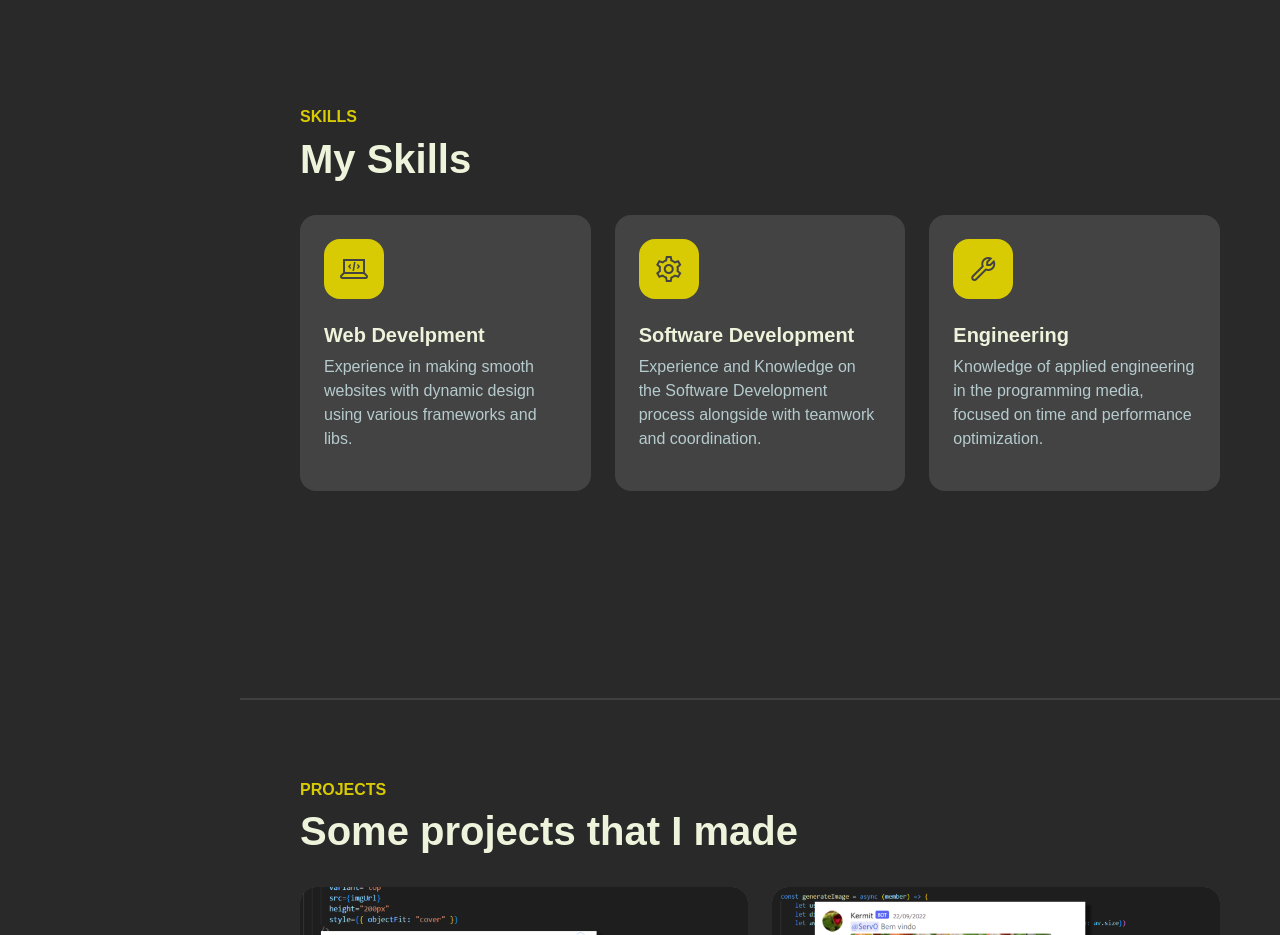
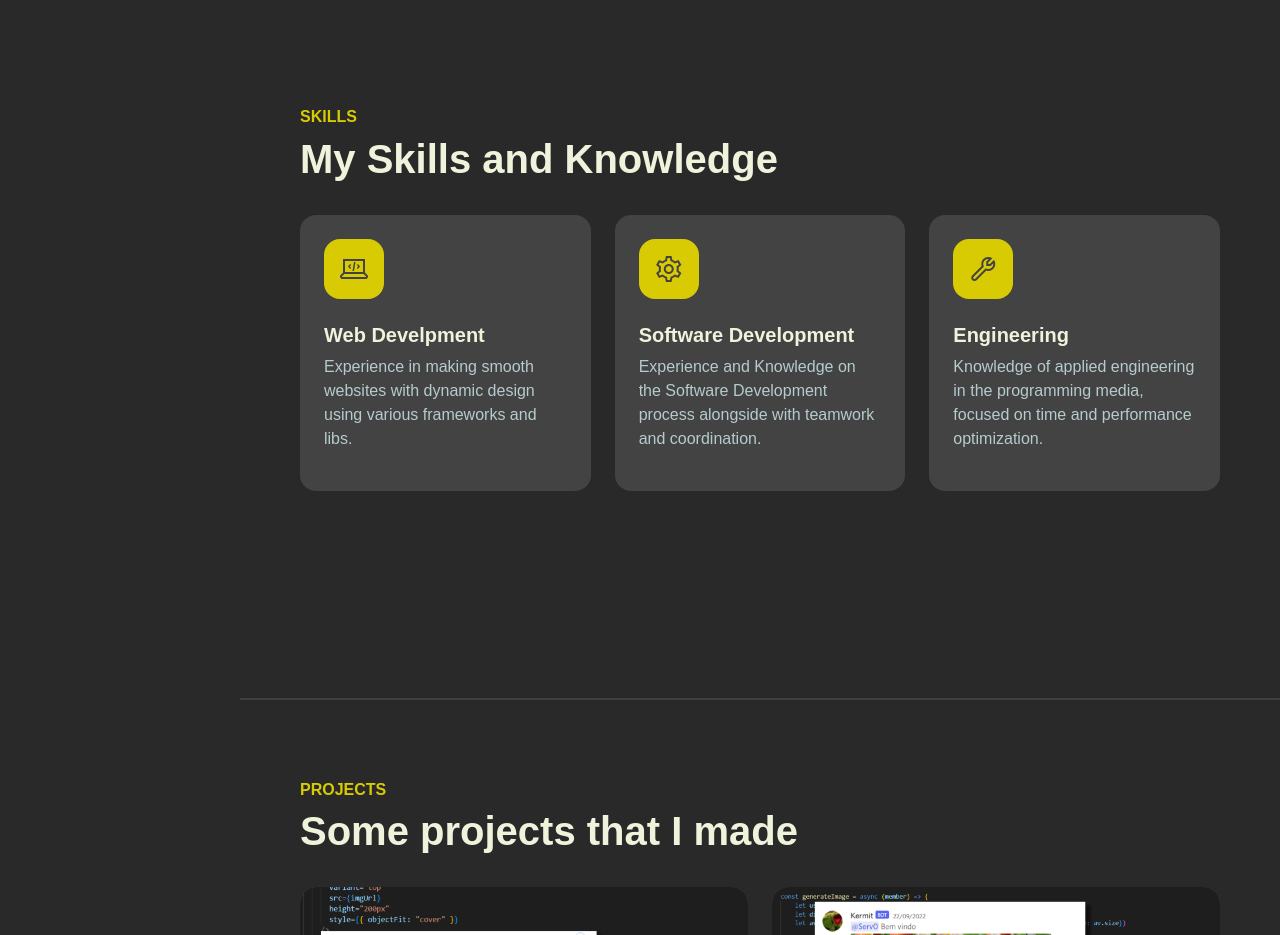
Before and after one commit to daniellucasdev/Portifolio2.0, a plain HTML site: page index.html in a window 1280 px wide. Shown: the part 900-1835 px from the top of the page. Drawn offline with Linux system fonts and the light colour scheme; a web font is replaced by a local one.

Commit message:
small modification

```diff
--- a/index.html
+++ b/index.html
@@ -77,7 +77,7 @@
                 <div class="row pb-4" data-aos="fade-up">
                     <div class="col-lg-8">
                         <h6 class="text-brand">SKILLS</h6>
-                        <h1>My Skills</h1>
+                        <h1>My Skills and Knowledge</h1>
                     </div>
                 </div>
 
```
